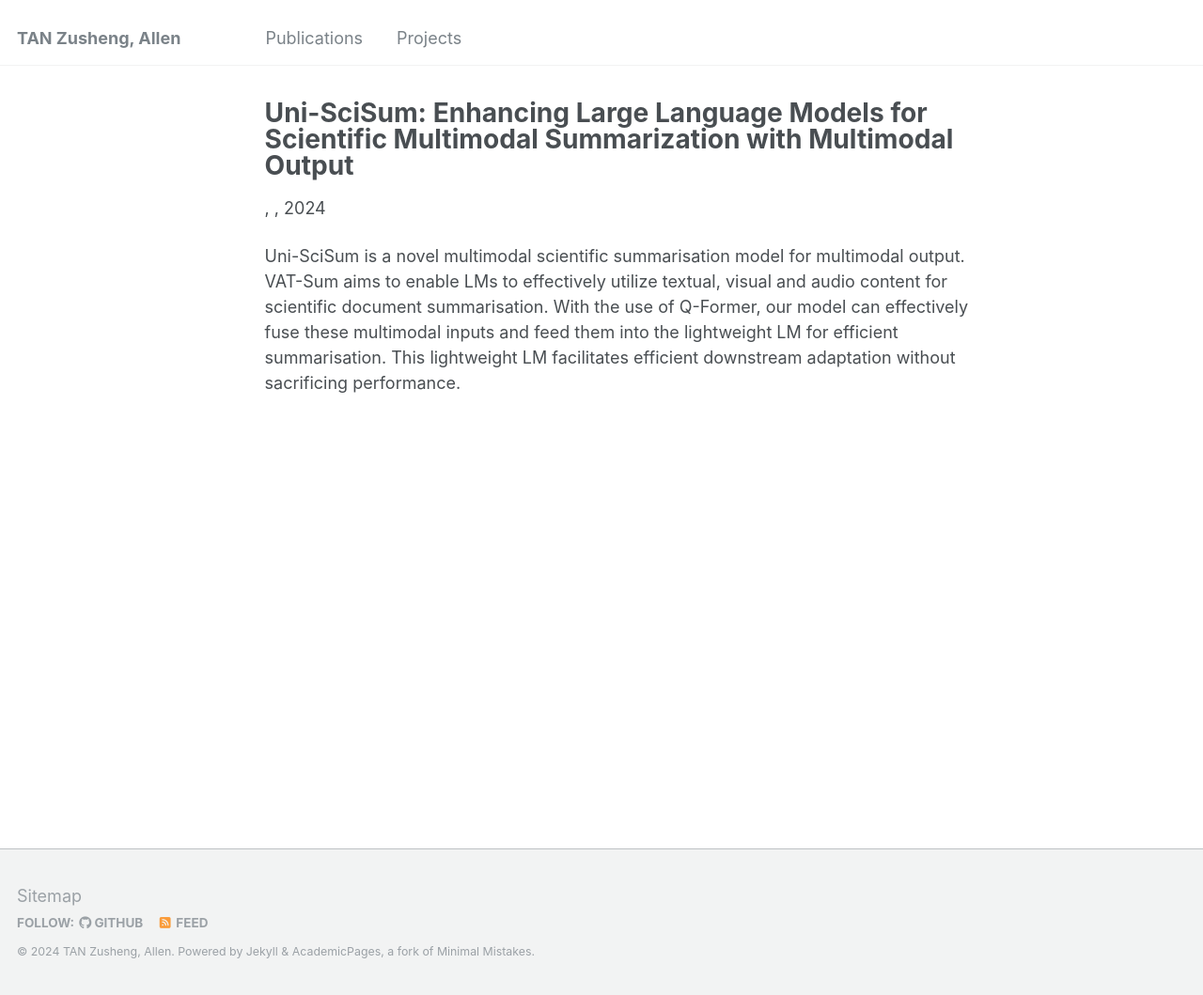
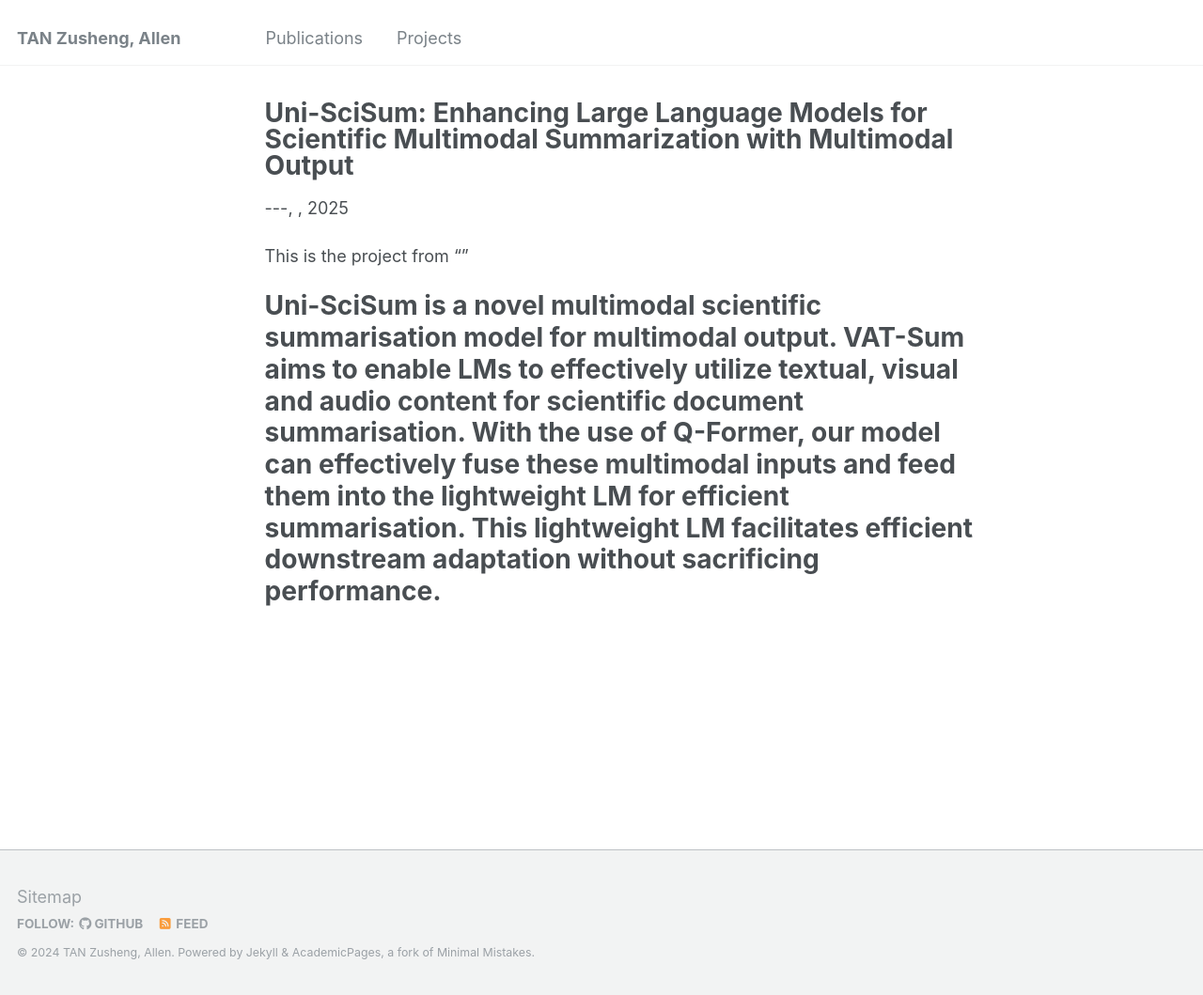
Before and after one commit to allent4n/allent4n.github.io, a Jekyll site: the page built from _teaching/2014-spring-teaching-1.md, in a window 1280 px wide and 1059 px high. Shown: the whole window at 94% size. Built offline with Jekyll 4.4.1, drawn with Linux system fonts in a browser that asks for light colours.

Commit message:
Update 2014-spring-teaching-1.md

```diff
--- a/_teaching/2014-spring-teaching-1.md
+++ b/_teaching/2014-spring-teaching-1.md
@@ -1,7 +1,14 @@
 ---
 title: "Uni-SciSum: Enhancing Large Language Models for Scientific Multimodal Summarization with Multimodal Output"
 collection: teaching
-
+type: "---"
+permalink: /teaching/2014-spring-teaching-1
+venue: ""
+date: 2025-01-01
+location: ""
 ---
 
+This is the project from ""
+
 Uni-SciSum is a novel multimodal scientific summarisation model for multimodal output. VAT-Sum aims to enable LMs to effectively utilize textual, visual and audio content for scientific document summarisation. With the use of Q-Former, our model can effectively fuse these multimodal inputs and feed them into the lightweight LM for efficient summarisation. This lightweight LM facilitates efficient downstream adaptation without sacrificing performance.
+===
```
